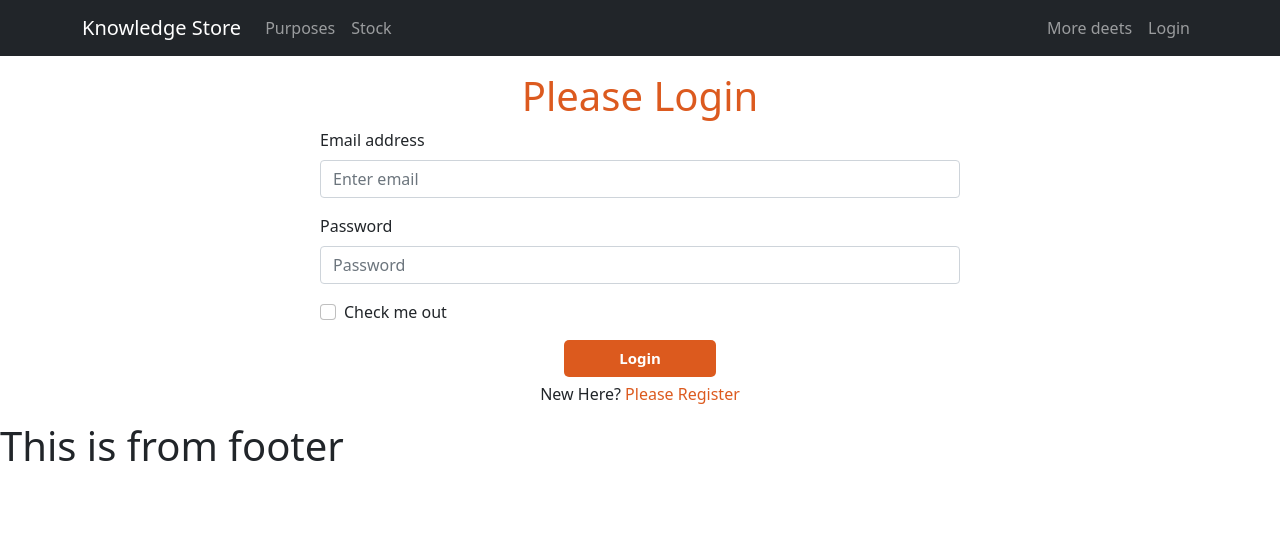
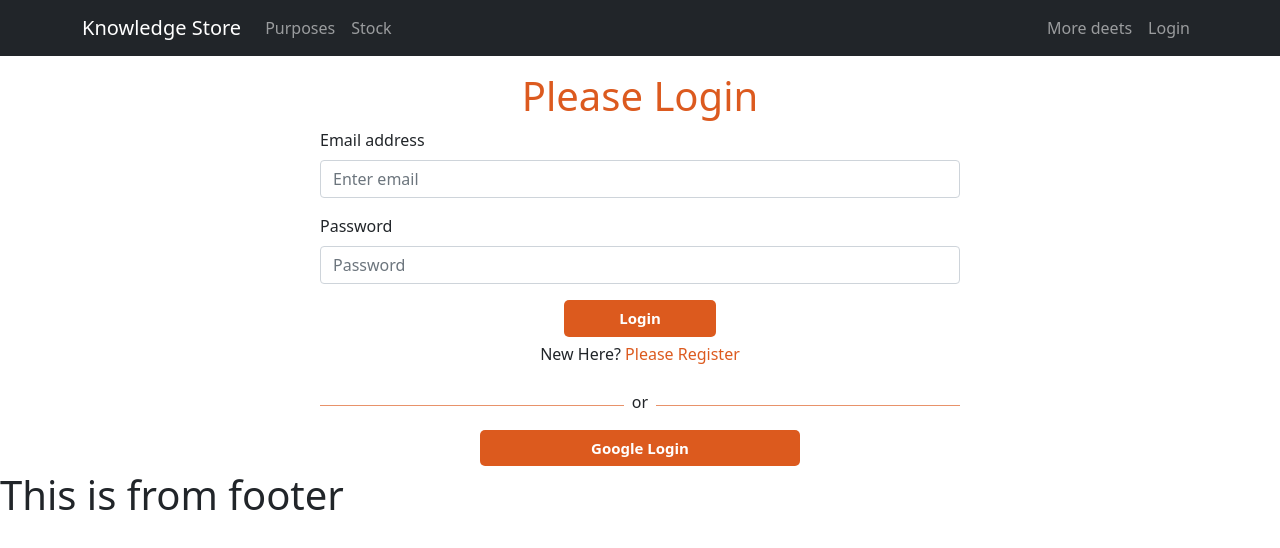
Before and after one commit to mat557/assignment-11-client, a React (Create React App) app: page /login in a window 1280 px wide. Shown: the top 548 px of the page. Built offline with nearby package versions, Linux system fonts and the light colour scheme; no server answers.

Commit message:
button styled

```diff
--- /dev/null
+++ b/src/component/Authenticate/EmailLogin/EmailLogin.jsx
@@ -0,0 +1,16 @@
+import React from "react";
+
+const EmailLogin = () => {
+  return (
+    <div>
+      <div className="d-flex align-items-center">
+        <div style={{height:"1px",backgroundColor:"rgba(216, 71, 4, 0.594)"}} className="w-50 mx-auto"></div>
+        <p className="mt-2 px-2">or</p>
+        <div style={{height:"1px",backgroundColor:"rgba(216, 71, 4, 0.594)"}} className="w-50 mx-auto"></div>
+      </div>
+      <button className="w-50 mx-auto d-block btn-style" >Google Login</button>
+    </div>
+  );
+};
+
+export default EmailLogin;
--- a/src/component/Authenticate/Register/Register.jsx
+++ b/src/component/Authenticate/Register/Register.jsx
@@ -3,6 +3,7 @@ import { Form } from "react-bootstrap";
 import { Link, useNavigate } from "react-router-dom";
 import { useCreateUserWithEmailAndPassword } from 'react-firebase-hooks/auth';
 import auth from '../../../Firebase.init';
+import EmailLogin from "../EmailLogin/EmailLogin";
 
 const Register = () => {
     const navigate = useNavigate();
@@ -46,9 +47,7 @@ const Register = () => {
             required
           />
         </Form.Group>
-        <Form.Group className="mb-3" controlId="formBasicCheckbox">
-          <Form.Check type="checkbox" label="Check me out" />
-        </Form.Group>
+
         <button className="btn-style mx-auto d-block" type="submit">
           Register
         </button>
@@ -63,6 +62,7 @@ const Register = () => {
           Please Login
         </Link>
       </p>
+      <EmailLogin></EmailLogin>
     </div>
   );
 };
--- a/src/component/Login/Login.jsx
+++ b/src/component/Login/Login.jsx
@@ -4,6 +4,7 @@ import {  Form } from "react-bootstrap";
 import { Link, useLocation, useNavigate} from "react-router-dom";
 import { useSignInWithEmailAndPassword } from "react-firebase-hooks/auth";
 import auth from "../../Firebase.init";
+import EmailLogin from "../Authenticate/EmailLogin/EmailLogin";
 
 const Login = () => {
     const navigate = useNavigate();
@@ -48,14 +49,13 @@ const Login = () => {
           <Form.Label>Password</Form.Label>
           <Form.Control type="password" name="password" placeholder="Password" required/>
         </Form.Group>
-        <Form.Group className="mb-3" controlId="formBasicCheckbox">
-          <Form.Check type="checkbox" label="Check me out" />
-        </Form.Group>
+
         <button className="btn-style mx-auto d-block"  type="submit">
           Login
         </button>
       </Form>
       <p className="text-center">New Here? <Link to='/register' className="pe-auto text-decoration-none" style={{color:"rgba(216, 71, 4, 0.894)"}}>Please Register</Link></p>
+      <EmailLogin></EmailLogin>
     </div>
   );
 };
```
